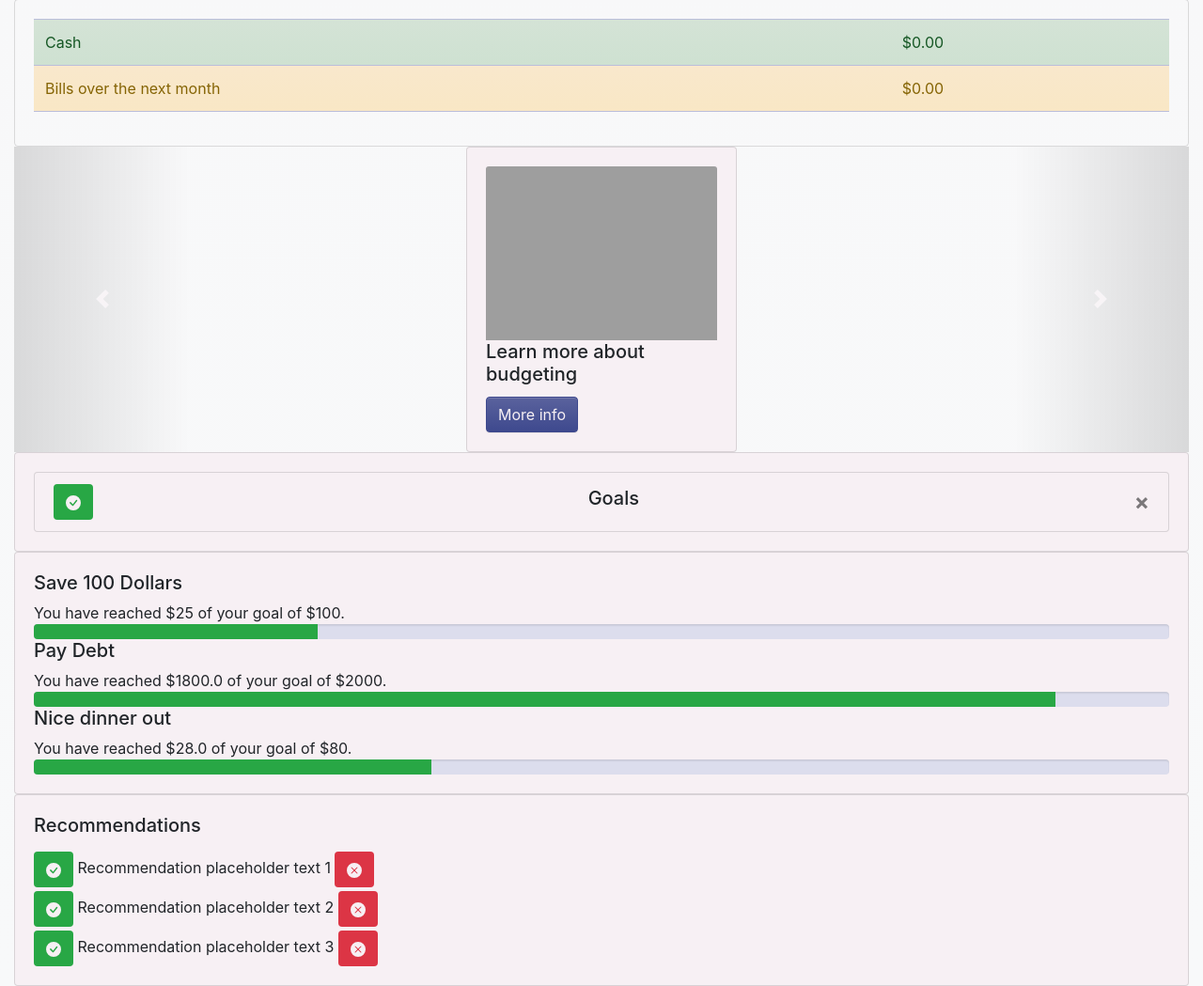
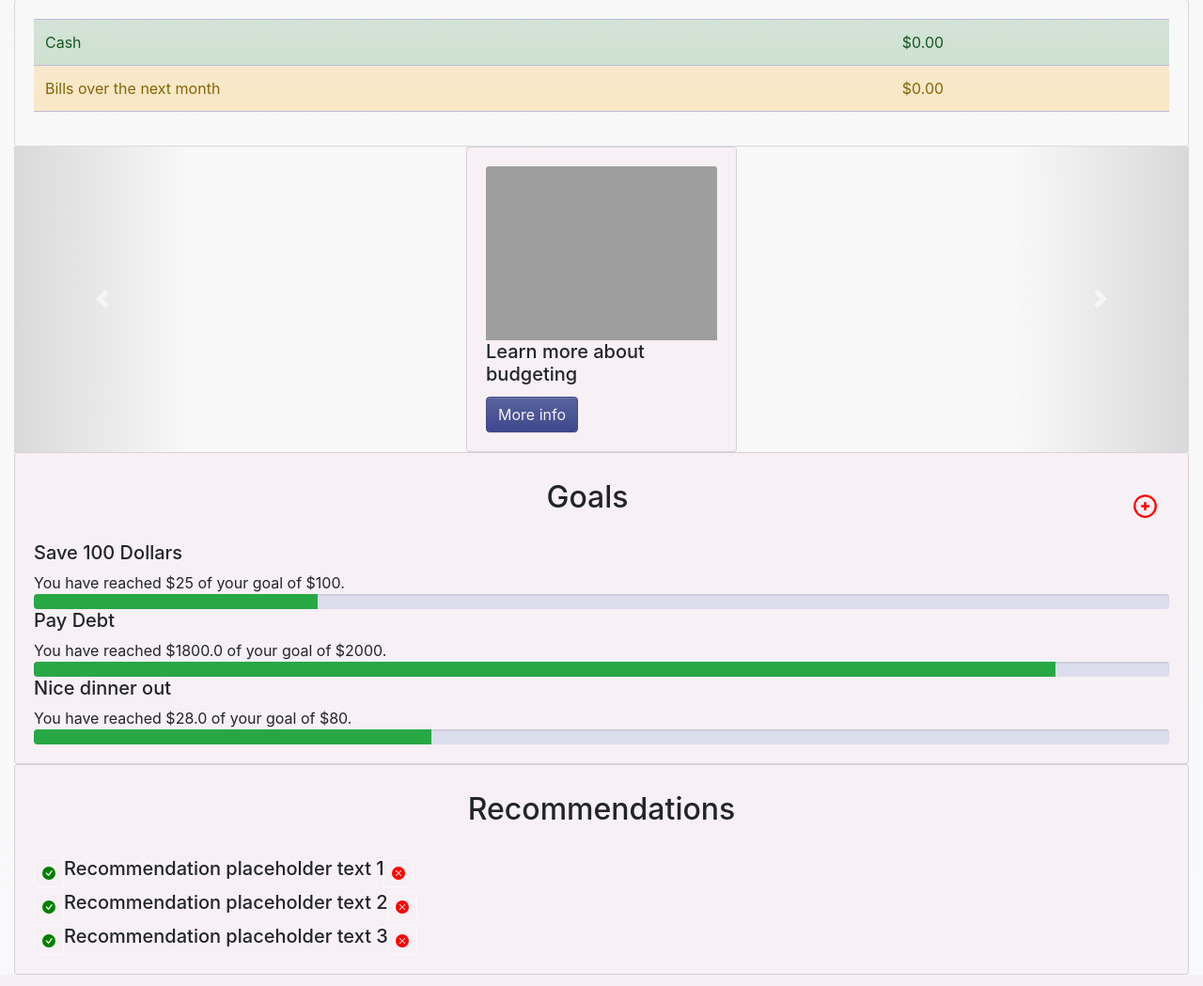
Before and after one commit to brynportella/budgetingapp, a Django app: page / in a window 1280 px wide. Shown: the part 65-1114 px from the top of the page at 94% size. Run offline with Django 3.2, Linux system fonts and the light colour scheme; the visitor is signed in with stand-in values (Sample User, id 1); data that the repository does not hold is empty; some libraries are stand-ins or nearby versions; grey boxes are pictures that could not be loaded.

Commit message:
Fixed up some of the buttons

```diff
--- a/static/budgetingapp/css/budget.css
+++ b/static/budgetingapp/css/budget.css
@@ -1 +1 @@
-.svg-circleplus { height: 20px; stroke: red;  }
+.svg-circleplus { height: 30px; stroke: red;  }
--- a/static/budgetingapp/css/home.css
+++ b/static/budgetingapp/css/home.css
@@ -1,3 +1,5 @@
+.svg-circleplus-home { height: 20px; stroke: red;  }
+
 #goodTime {
     -moz-animation: cssAnimation 0s ease-in 5s forwards;
     /* Firefox */
--- a/templates/home.html
+++ b/templates/home.html
@@ -124,27 +124,19 @@
 <div class="container-fluid">
 	<div class="card">
 		<div class="card-body">
-			<ul class="list-group">
-				<li class="list-group-item d-flex justify-content-between align-items-center">
-					<button type="button" class="btn badge-success">
-						<svg width="1em" height="1em" viewBox="0 0 16 16" class="bi bi-check-circle-fill"
-							fill="currentColor" xmlns="http://www.w3.org/2000/svg">
-							<path fill-rule="evenodd"
-								d="M16 8A8 8 0 1 1 0 8a8 8 0 0 1 16 0zm-3.97-3.03a.75.75 0 0 0-1.08.022L7.477 9.417 5.384 7.323a.75.75 0 0 0-1.06 1.06L6.97 11.03a.75.75 0 0 0 1.079-.02l3.992-4.99a.75.75 0 0 0-.01-1.05z" />
+			<div class="card-title">
+        <div class="d-flex flex-row align-items-end justify-content-between">
+          <div class="d-inline-flex p-2"></div>
+          <div class="d-inline-flex p-2"><h2>Goals</h2></div>
+          <div class="d-inline-flex p-2"><a href="#">
+            <svg height="30px" stroke="red" viewBox="0 0 60 60">
+              <circle cx="25" cy="25" r="22.5" fill="none" stroke-width="4.5"></circle>
+              <line x1="16.25" y1="25" x2="33.75" y2="25" stroke-width="5"></line>
+              <line x1="25" y1="16.25" x2="25" y2="33.75" stroke-width="5"></line>
             </svg>
-					</button>
-					<h5>Goals</h5>
-					<button type="button" class="close" aria-label="Close">
-						<span aria-hidden="true">&times;</span>
-					</button>
-				</li>
-			</ul>
+          </a></div>
         </div>
       </div>
-</div>
-<div class="container-fluid">
-	<div class="card">
-		<div class="card-body">
       {% for goal in goals %}
 			<div class="card-text">
         <h5>{{ goal.name }}</h5>
@@ -165,21 +157,29 @@
 		<div class="card-img">
       <div class="card-body">
 			<div class="card-title">
-          <h5>Recommendations</h5>
+        <div class="d-flex flex-row align-items-end justify-content-between">
+          <div class="d-inline-flex p-2"></div>
+          <div class="d-inline-flex p-2"><h2>Recommendations</h2></div>
+          <div class="d-inline-flex p-2"></div>
+        </div>
       </div>
         {% for rec in recommendations_text %}
         <div class="card-text pt-1">
-          <button type="button" class="btn badge-success">
-            <svg width="1em" height="1em" viewBox="0 0 16 16" class="bi bi-check-circle-fill" fill="currentColor" xmlns="http://www.w3.org/2000/svg">
+          <div class="btn-group btn-group-toggle text-nowrap" data-toggle="buttons">
+            <label class="btn btn-outline-light btn-sm">
+              <input type="radio" name="options_{{ forloop.counter }}" id="option_{{ forloop.counter }}_1" autocomplete="off" checked>
+                <svg width="1em" height="1em" viewBox="0 0 16 16" class="bi bi-check-circle-fill" fill="green" xmlns="http://www.w3.org/2000/svg">
           				<path fill-rule="evenodd" d="M16 8A8 8 0 1 1 0 8a8 8 0 0 1 16 0zm-3.97-3.03a.75.75 0 0 0-1.08.022L7.477 9.417 5.384 7.323a.75.75 0 0 0-1.06 1.06L6.97 11.03a.75.75 0 0 0 1.079-.02l3.992-4.99a.75.75 0 0 0-.01-1.05z"/>
           			</svg>
-          </button>
-          {{ rec }}
-          <button type="button" class="btn badge-danger">
-            <svg width="1em" height="1em" viewBox="0 0 16 16" class="bi bi-x-circle-fill" fill="currentColor" xmlns="http://www.w3.org/2000/svg">
+            </label>
+                    <h5> {{ rec }} </h5>
+            <label class="btn btn-outline-light btn-sm">
+              <input type="radio" name="options_{{ forloop.counter }}" id="option_{{ forloop.counter }}_2" autocomplete="off">
+                <svg width="1em" height="1em" viewBox="0 0 16 16" class="bi bi-x-circle-fill" fill="red" xmlns="http://www.w3.org/2000/svg">
                   <path fill-rule="evenodd" d="M16 8A8 8 0 1 1 0 8a8 8 0 0 1 16 0zM5.354 4.646a.5.5 0 1 0-.708.708L7.293 8l-2.647 2.646a.5.5 0 0 0 .708.708L8 8.707l2.646 2.647a.5.5 0 0 0 .708-.708L8.707 8l2.647-2.646a.5.5 0 0 0-.708-.708L8 7.293 5.354 4.646z"/>
                 </svg>
-          </button>
+            </label>
+          </div>
         </div>
         {% endfor %}
       </div>
```
Also changed, not shown: templates/budget.html (+6 -8 lines). Lines whose indentation alone changed are shown as unchanged.
